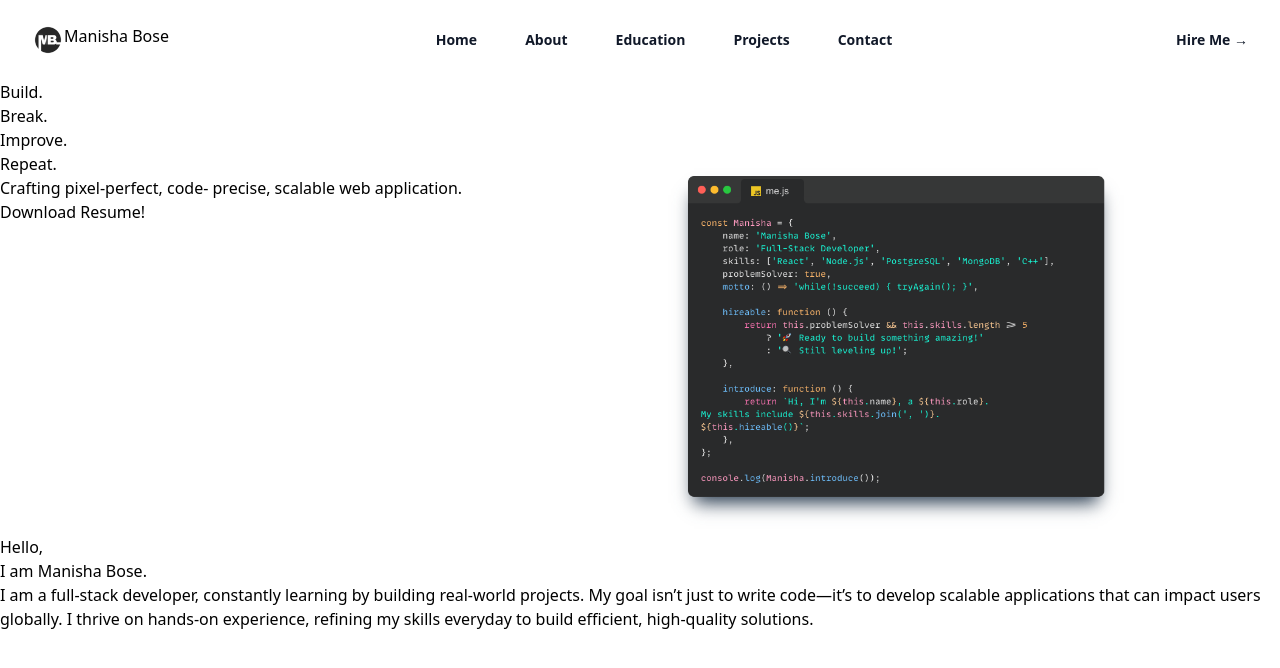
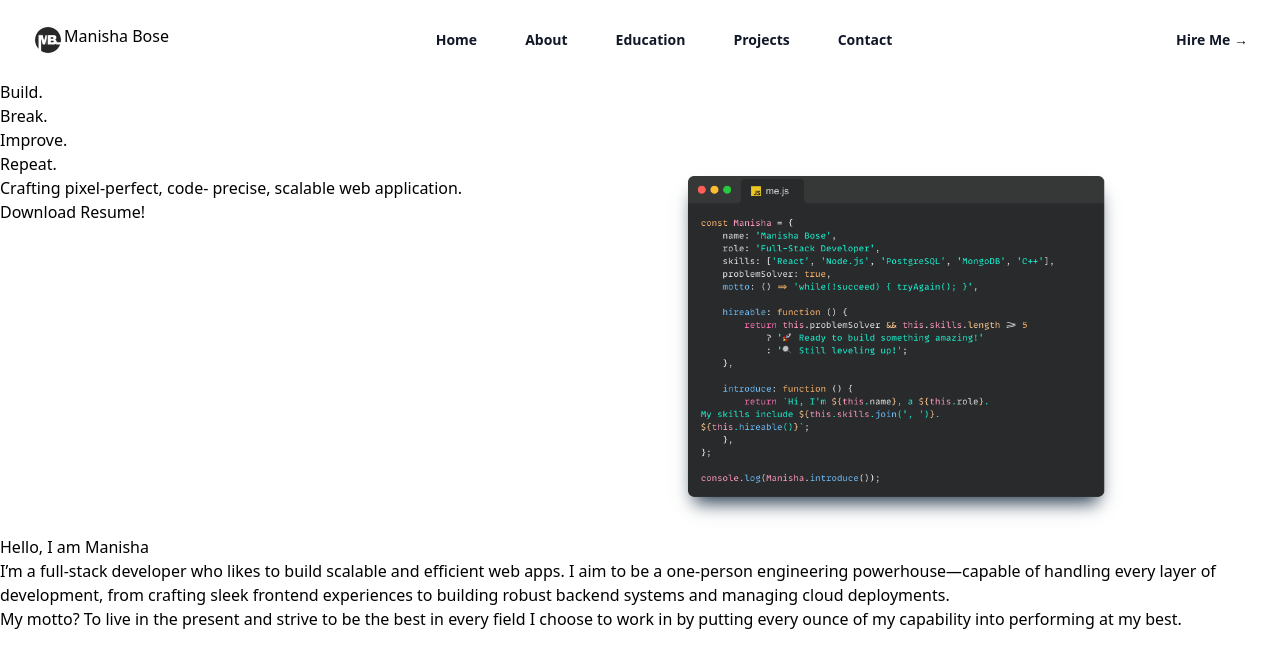
Before and after one commit to ManishaBose/portfolio, a React (Vite) app: page / in a window 1280 px wide. Shown: the top 668 px of the page. Built offline with nearby package versions, Linux system fonts and the light colour scheme.

Commit message:
Made changes in the About section

```diff
--- a/src/components/About/About.jsx
+++ b/src/components/About/About.jsx
@@ -1,11 +1,15 @@
 export function About(){
     return(
         <div>
-            <div>Hello,</div>
-            <div>I am Manisha Bose.</div>
-            <div>I am a full-stack developer, constantly learning by building real-world projects.
-                My goal isn’t just to write code—it’s to develop scalable applications that can impact users globally.
-                I thrive on hands-on experience, refining my skills everyday to build efficient, high-quality solutions.
+            <div>Hello, I am Manisha</div>
+            <div>
+                I’m a full-stack developer who likes to build scalable and efficient web apps.
+                I aim to be a one-person engineering powerhouse—capable of handling every layer of development,
+                from crafting sleek frontend experiences to building robust backend systems and managing cloud deployments.
+            </div>
+            <div>
+                My motto? To live in the present and strive to be the best in every field I choose to work in by putting
+                every ounce of my capability into performing at my best.
             </div>
         </div>
     )
```
